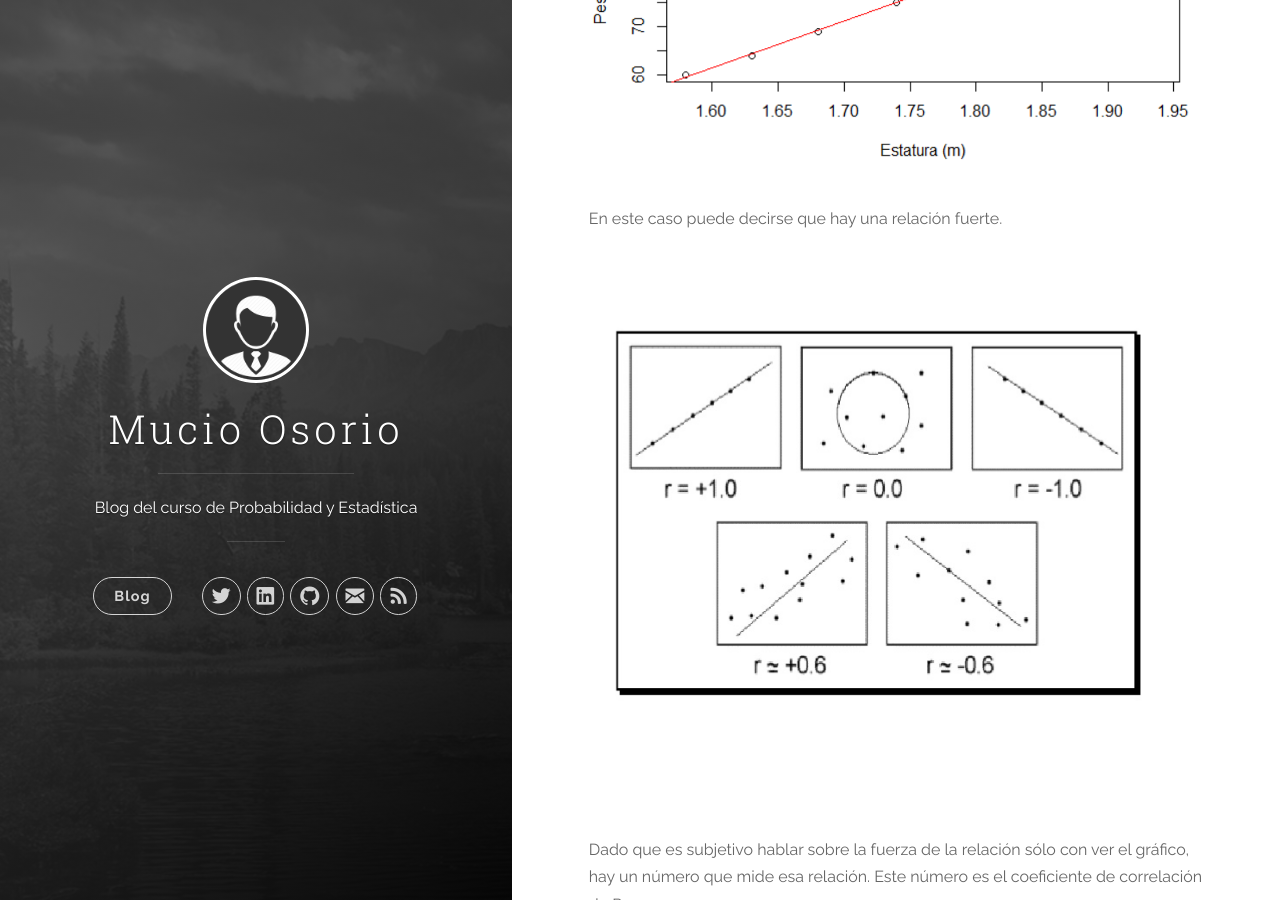
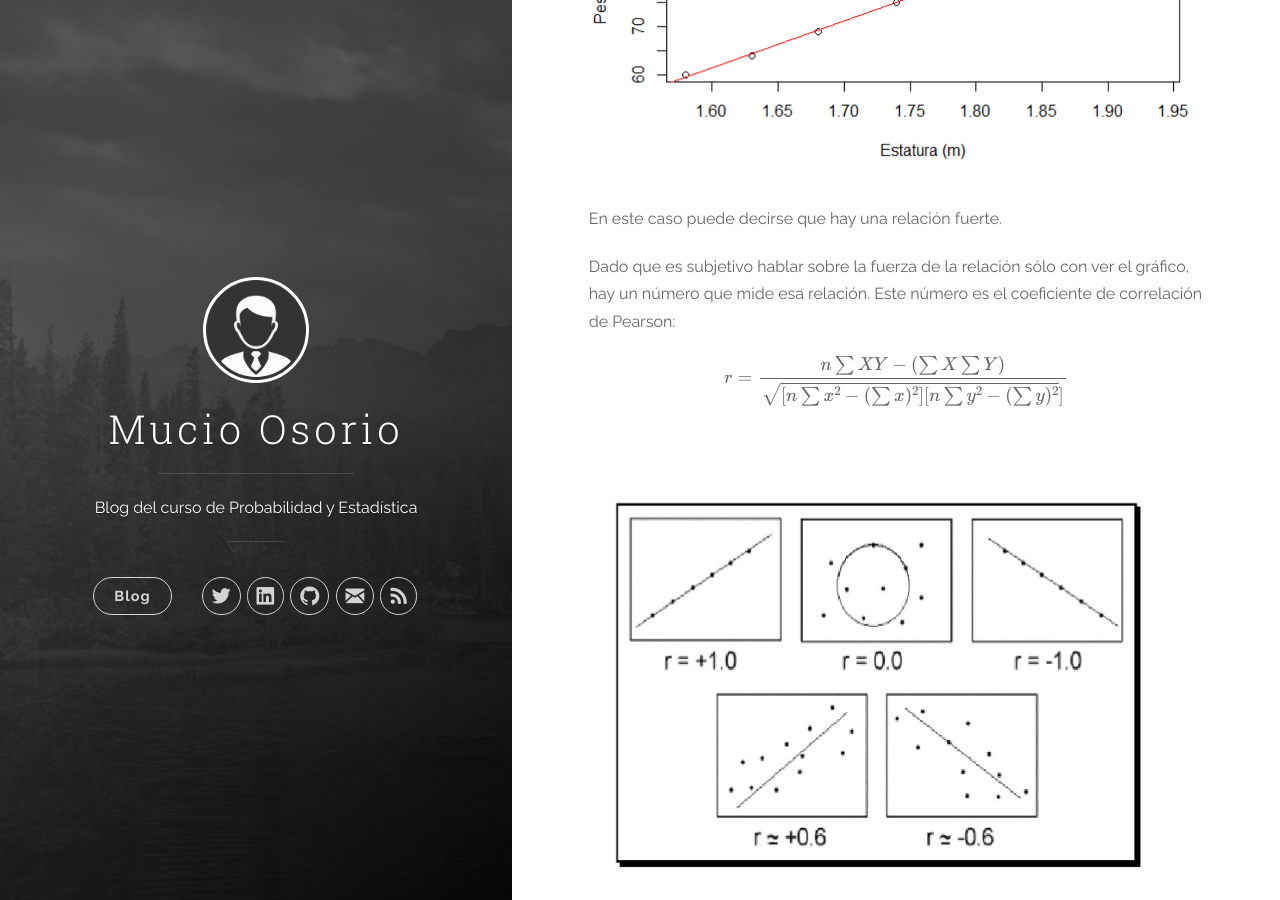
Before and after one commit to mucioosorio/probabilidad, a Jekyll site: the page built from _posts/2020-05-14-Tarea para viernes 15 de mayo. Probabilidad y Estadística y Métódos Estadísticos.md, in a window 1280 px wide and 900 px high, scrolled down 2992 px. Built offline with Jekyll 4.4.1, drawn with Linux system fonts in a browser that asks for light colours; nearby versions of some CDN libraries; formulas are drawn with MathJax 3.

```diff
--- a/_posts/2020-05-14-Tarea para viernes 15 de mayo. Probabilidad y Estadística y Métódos Estadísticos.md
+++ b/_posts/2020-05-14-Tarea para viernes 15 de mayo. Probabilidad y Estadística y Métódos Estadísticos.md
@@ -66,10 +66,9 @@ Tiene que ver con lo cercano que están los puntos originales a una linea (ya se
 
 En este caso puede decirse que hay una relación fuerte.
 
+Dado que es subjetivo hablar sobre la fuerza de la relación sólo con ver el gráfico, hay un número que mide esa relación. Este número es el coeficiente de correlación de Pearson:
+
+$$r = \frac{n \sum{XY}-(\sum{X}\sum{Y})}{\sqrt{ [n \sum{x^2}-(\sum{x})^2 ][n \sum{y^2}-(\sum{y})^2 }]}$$
 
 
 ![Coeficiente de correlación](/probabilidad/figs/fuerza.png)
-
-Dado que es subjetivo hablar sobre la fuerza de la relación sólo con ver el gráfico, hay un número que mide esa relación. Este número es el coeficiente de correlación de Pearson:
-
-$$r = \frac{n \sum{XY}-(\sum{X}\sum{Y})}{\sqrt{ [n \sum{x^2}-(\sum{x})^2 ][n \sum{y^2}-(\sum{y})^2 }]}$$
```
